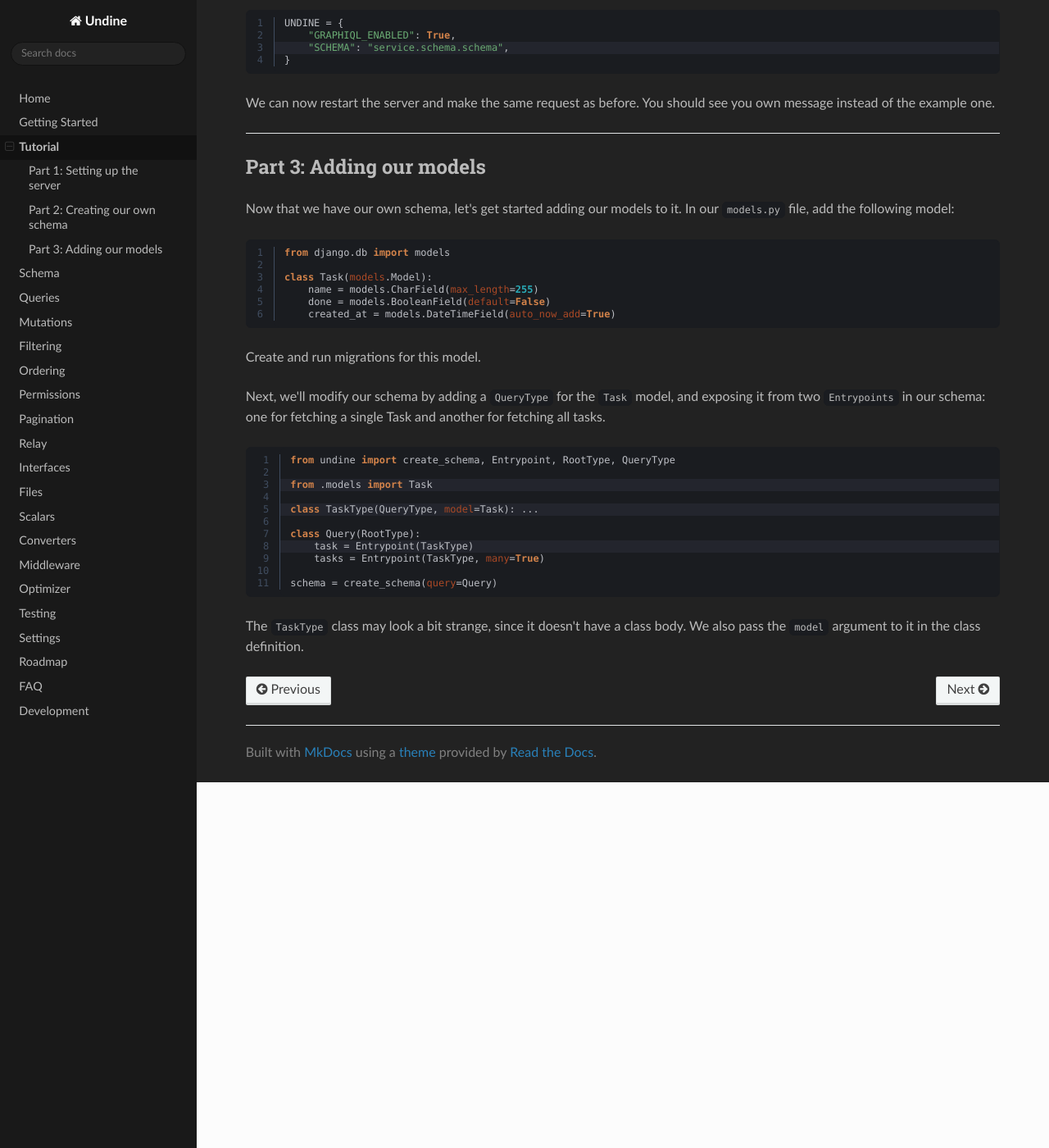
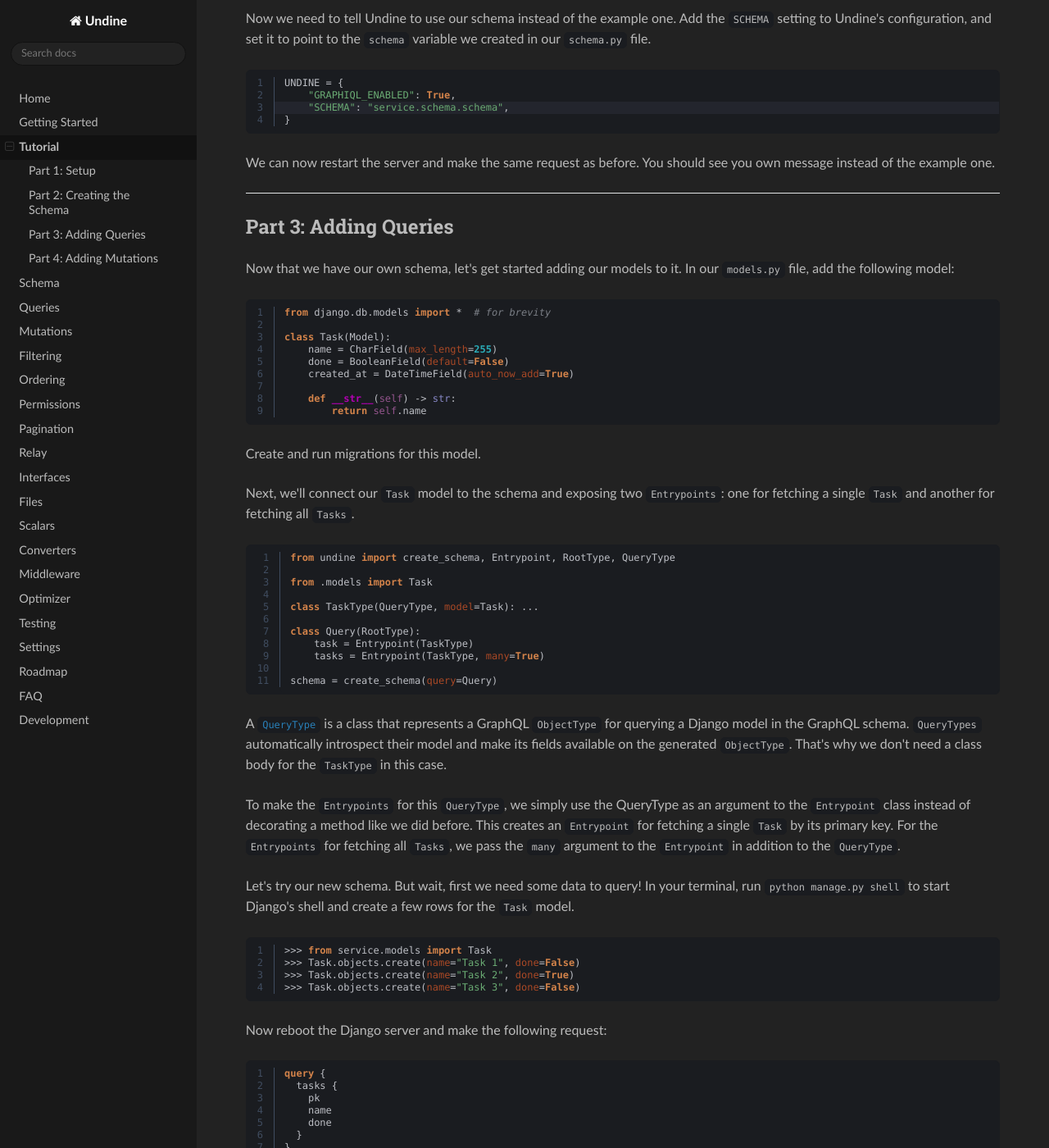
Before and after one commit to MrThearMan/undine, an MkDocs documentation site: the page built from docs/tutorial.md, in a window 1280 px wide and 1400 px high, scrolled down 1763 px. Shown: the whole window at 82% size. Built offline with MkDocs 1.6.1, drawn with Linux system fonts in a browser that asks for light colours; some of the changed text lies outside the part shown.

Commit message:
More tutorial

````diff
--- a/docs/tutorial.md
+++ b/docs/tutorial.md
@@ -28,7 +28,7 @@
 ├─ manage.py
 ```
 
-## Part 1: Setting up the server
+## Part 1: Setup
 
 When first installed, Undine comes with an example schema that we can try out before
 creating our own. To access it, add an endpoint to the project's `urls.py` file:
@@ -73,7 +73,7 @@
 
 ---
 
-## Part 2: Creating our own schema
+## Part 2: Creating the Schema
 
 Let's replace the example schema with our own. Create a file called
 `schema.py` in our app directory, and add the following to it:
@@ -89,8 +89,12 @@
 schema = create_schema(query=Query)
 ```
 
-This will create the same schema as Undine's example schema, so replace the
-return value of the `testing` method with your own message to make it your own.
+This will create the same schema as Undine's example schema. To make it your own,
+replace the return value of the `testing` method with a message of your choosing!
+
+In Undine, [`Entrypoints`](schema.md#entrypoints) are used in the class bodies of
+[`RootTypes`](schema.md#roottypes) to define the GraphQL operations that can be
+executed on the root of the schema.
 
 Now we need to tell Undine to use our schema instead of the example one.
 Add the `SCHEMA` setting to Undine's configuration, and set it to point
@@ -108,27 +112,29 @@
 
 ---
 
-## Part 3: Adding our models
+## Part 3: Adding Queries
 
 Now that we have our own schema, let's get started adding our models to it.
 In our `models.py` file, add the following model:
 
 ```python
-from django.db import models
+from django.db.models import *  # for brevity
 
-class Task(models.Model):
-    name = models.CharField(max_length=255)
-    done = models.BooleanField(default=False)
-    created_at = models.DateTimeField(auto_now_add=True)
+class Task(Model):
+    name = CharField(max_length=255)
+    done = BooleanField(default=False)
+    created_at = DateTimeField(auto_now_add=True)
+
+    def __str__(self) -> str:
+        return self.name
 ```
 
 Create and run migrations for this model.
 
-Next, we'll modify our schema by adding a `QueryType` for the `Task` model,
-and exposing it from two `Entrypoints` in our schema: one for fetching a
-single Task and another for fetching all tasks.
+Next, we'll connect our `Task` model to the schema and exposing two `Entrypoints`:
+one for fetching a single `Task` and another for fetching all `Tasks`.
 
-```python hl_lines="3 5 8"
+```python
 from undine import create_schema, Entrypoint, RootType, QueryType
 
 from .models import Task
@@ -142,5 +148,230 @@
 schema = create_schema(query=Query)
 ```
 
-The `TaskType` class may look a bit strange, since it doesn't have a class body.
-We also pass the `model` argument to it in the class definition.
+A [`QueryType`](queries.md#querytypes) is a class that represents a GraphQL `ObjectType` for querying
+a Django model in the GraphQL schema. `QueryTypes` automatically introspect their model and make
+its fields available on the generated `ObjectType`. That's why we don't need a class body for the
+`TaskType` in this case.
+
+To make the `Entrypoints` for this `QueryType`, we simply use the QueryType as an
+argument to the `Entrypoint` class instead of decorating a method like we did before.
+This creates an `Entrypoint` for fetching a single `Task` by its primary key.
+For the `Entrypoints` for fetching all `Tasks`, we pass the `many` argument to the `Entrypoint`
+in addition to the `QueryType`.
+
+Let's try our new schema. But wait, first we need some data to query!
+In your terminal, run `python manage.py shell` to start Django's shell and
+create a few rows for the `Task` model.
+
+```pycon
+>>> from service.models import Task
+>>> Task.objects.create(name="Task 1", done=False)
+>>> Task.objects.create(name="Task 2", done=True)
+>>> Task.objects.create(name="Task 3", done=False)
+```
+
+Now reboot the Django server and make the following request:
+
+```graphql
+query {
+  tasks {
+    pk
+    name
+    done
+  }
+}
+```
+
+You should see the following response:
+
+```json
+{
+  "data": {
+    "tasks": [
+      {
+        "pk": 1,
+        "name": "Task 1",
+        "done": false
+      },
+      {
+        "pk": 2,
+        "name": "Task 2",
+        "done": true
+      },
+      {
+        "pk": 3,
+        "name": "Task 3",
+        "done": false
+      }
+    ]
+  }
+}
+```
+
+Let's add a couple more models to our project:
+
+```python hl_lines="3 4 5 6 7 14 19 20 21 22 23 24 25 26"
+from django.db.models import *  # for brevity
+
+class Project(Model):
+    name = CharField(max_length=255)
+
+    def __str__(self) -> str:
+        return self.name
+
+class Task(Model):
+    name = CharField(max_length=255)
+    done = BooleanField(default=False)
+    created_at = DateTimeField(auto_now_add=True)
+
+    project = ForeignKey(Project, on_delete=SET_NULL, null=True, related_name="tasks")
+
+    def __str__(self) -> str:
+        return self.name
+
+class Step(Model):
+    name = CharField(max_length=255)
+    done = BooleanField(default=False)
+
+    task = ForeignKey(Task, on_delete=CASCADE, related_name="steps")
+
+    def __str__(self) -> str:
+        return self.name
+```
+
+Create and run migrations for these models, and create some data for them:
+
+```pycon
+>>> from service.models import Project, Step, Task
+>>> project_1 = Project.objects.create(name="Project 1")
+>>> project_2 = Project.objects.create(name="Project 2")
+>>> task_1 = Task.objects.get(name="Task 1")
+>>> task_2 = Task.objects.get(name="Task 2")
+>>> task_3 = Task.objects.get(name="Task 3")
+>>> task_1.project = project_1
+>>> task_1.save()
+>>> task_2.project = project_2
+>>> task_2.save()
+>>> step_1 = Step.objects.create(name="Step 1", done=false, task=task_1)
+>>> step_2 = Step.objects.create(name="Step 2", done=true, task=task_1)
+>>> step_3 = Step.objects.create(name="Step 3", done=false, task=task_2)
+>>> step_4 = Step.objects.create(name="Step 4", done=true, task=task_3)
+>>> step_5 = Step.objects.create(name="Step 5", done=true, task=task_3)
+```
+
+Then, we'll add these models to our schema by creating a `QueryType` for each of them.
+
+```python hl_lines="3 5 9"
+from undine import create_schema, Entrypoint, RootType, QueryType
+
+from .models import Project, Step, Task
+
+class ProjectType(QueryType, model=Project): ...
+
+class TaskType(QueryType, model=Task): ...
+
+class StepType(QueryType, model=Step): ...
+
+class Query(RootType):
+    task = Entrypoint(TaskType)
+    tasks = Entrypoint(TaskType, many=True)
+
+schema = create_schema(query=Query)
+```
+
+`QueryTypes` will automatically link to each other through the model relations,
+so we don't need to do anything else here.
+
+Let's reboot the Django server once more and make the following request:
+
+```graphql
+query {
+  tasks {
+    pk
+    name
+    done
+    project {
+      pk
+      name
+    }
+    steps {
+      pk
+      name
+      done
+    }
+  }
+}
+```
+
+You should see the following response:
+
+```json
+{
+  "data": {
+    "tasks": [
+      {
+        "pk": 1,
+        "name": "Task 1",
+        "done": false,
+        "project": {
+          "pk": 1,
+          "name": "Project 1"
+        },
+        "steps": [
+          {
+            "pk": 1,
+            "name": "Step 1",
+            "done": false
+          },
+          {
+            "pk": 2,
+            "name": "Step 2",
+            "done": true
+          }
+        ]
+      },
+      {
+        "pk": 2,
+        "name": "Task 2",
+        "done": true,
+        "project": {
+          "pk": 2,
+          "name": "Project 2"
+        },
+        "steps": [
+          {
+            "pk": 3,
+            "name": "Step 3",
+            "done": false
+          }
+        ]
+      },
+      {
+        "pk": 3,
+        "name": "Task 3",
+        "done": false,
+        "project": null,
+        "steps": [
+          {
+            "pk": 4,
+            "name": "Step 4",
+            "done": true
+          },
+          {
+            "pk": 5,
+            "name": "Step 5",
+            "done": true
+          }
+        ]
+      }
+    ]
+  }
+}
+```
+
+Now that our queries are using relations, Undine will _automatically_ optimize them
+by adding the necessary joins to the database query.
+
+---
+
+## Part 4: Adding Mutations
````
Also changed, not shown: 1 other file.
